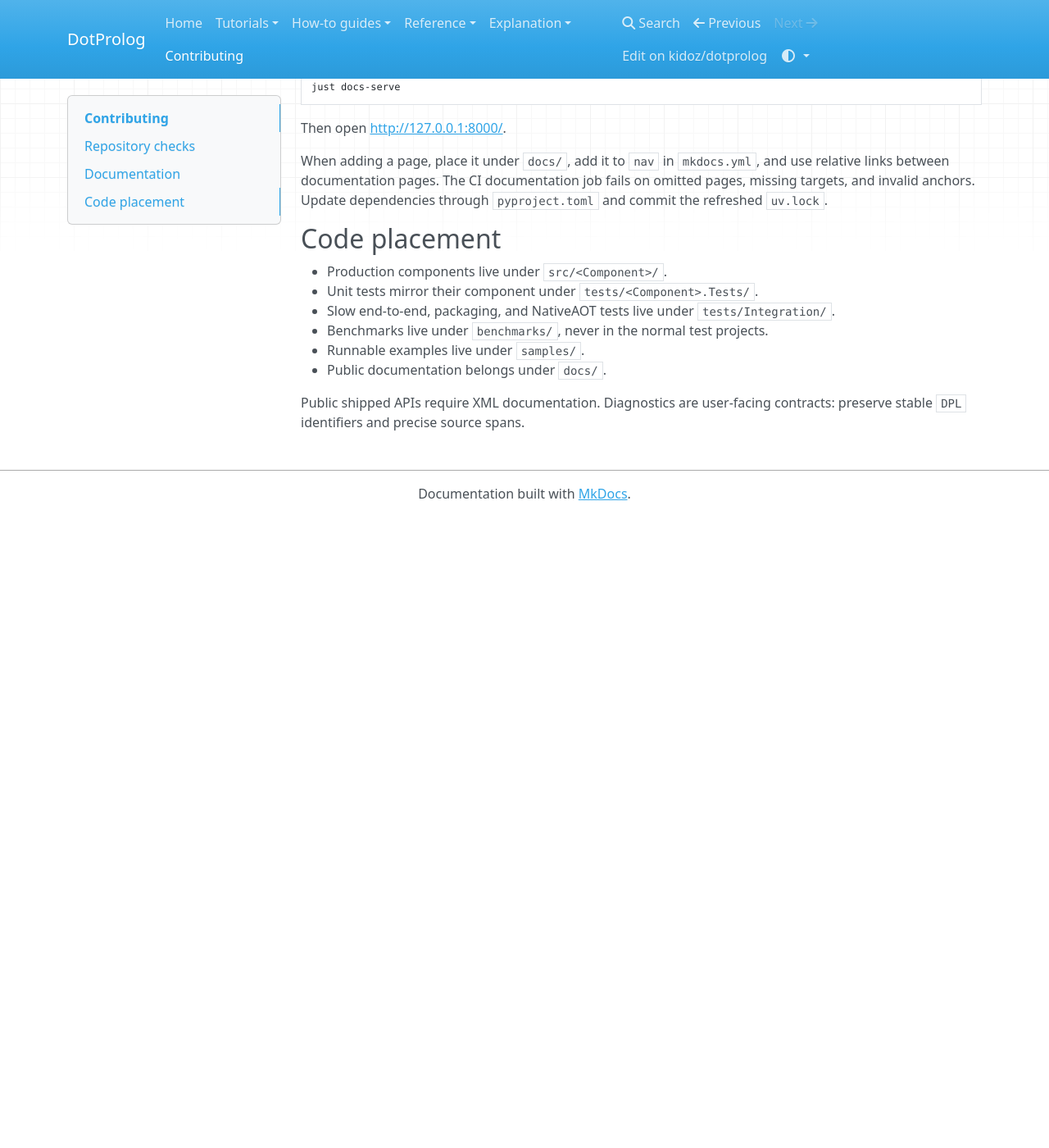
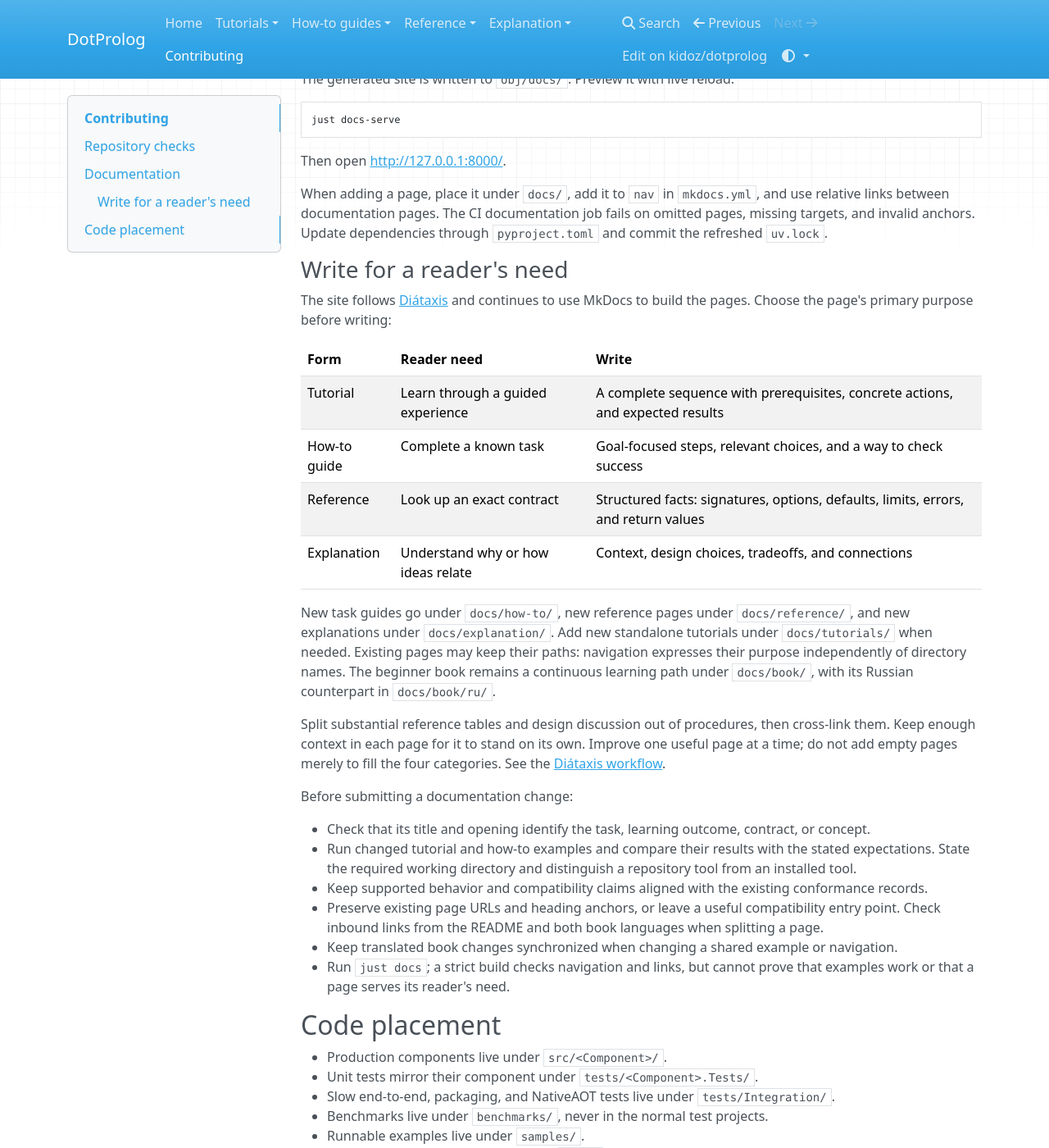
Before and after one commit to kidoz/dotprolog, an MkDocs documentation site: the page built from docs/contributing.md, in a window 1280 px wide and 1400 px high, scrolled down 1025 px. Shown: the whole window at 82% size. Built offline with MkDocs 1.6.1, drawn with Linux system fonts in a browser that asks for light colours; nearby versions of some CDN libraries; before the commit the page ends 1655 px from its top, so only the background shows below that; some of the changed text lies outside the part shown.

Commit message:
Document the Diátaxis authoring and validation workflow

```diff
--- a/docs/contributing.md
+++ b/docs/contributing.md
@@ -4,6 +4,8 @@ DotProlog targets .NET 10 and C# 14. Keep the solution buildable and add focused
 runtime, language, compiler, SDK, or tooling behavior.
 
 ## Repository checks
+
+For prerequisites and initial setup, see [build and test the repository](how-to/build-and-test.md).
 
 The full local gate is:
 
@@ -62,6 +64,41 @@ When adding a page, place it under `docs/`, add it to `nav` in `mkdocs.yml`, and
 between documentation pages. The CI documentation job fails on omitted pages, missing targets, and
 invalid anchors. Update dependencies through `pyproject.toml` and commit the refreshed `uv.lock`.
 
+### Write for a reader's need
+
+The site follows [Diátaxis](https://diataxis.fr/) and continues to use MkDocs to build the pages.
+Choose the page's primary purpose before writing:
+
+| Form | Reader need | Write |
+|---|---|---|
+| Tutorial | Learn through a guided experience | A complete sequence with prerequisites, concrete actions, and expected results |
+| How-to guide | Complete a known task | Goal-focused steps, relevant choices, and a way to check success |
+| Reference | Look up an exact contract | Structured facts: signatures, options, defaults, limits, errors, and return values |
+| Explanation | Understand why or how ideas relate | Context, design choices, tradeoffs, and connections |
+
+New task guides go under `docs/how-to/`, new reference pages under `docs/reference/`, and new
+explanations under `docs/explanation/`. Add new standalone tutorials under `docs/tutorials/` when
+needed. Existing pages may keep their paths: navigation expresses their purpose independently of
+directory names. The beginner book remains a continuous learning path under `docs/book/`, with
+its Russian counterpart in `docs/book/ru/`.
+
+Split substantial reference tables and design discussion out of procedures, then cross-link them.
+Keep enough context in each page for it to stand on its own. Improve one useful page at a time;
+do not add empty pages merely to fill the four categories. See the
+[Diátaxis workflow](https://diataxis.fr/how-to-use-diataxis/).
+
+Before submitting a documentation change:
+
+- Check that its title and opening identify the task, learning outcome, contract, or concept.
+- Run changed tutorial and how-to examples and compare their results with the stated expectations.
+  State the required working directory and distinguish a repository tool from an installed tool.
+- Keep supported behavior and compatibility claims aligned with the existing conformance records.
+- Preserve existing page URLs and heading anchors, or leave a useful compatibility entry point.
+  Check inbound links from the README and both book languages when splitting a page.
+- Keep translated book changes synchronized when changing a shared example or navigation.
+- Run `just docs`; a strict build checks navigation and links, but cannot prove that examples work
+  or that a page serves its reader's need.
+
 ## Code placement
 
 - Production components live under `src/<Component>/`.
```
